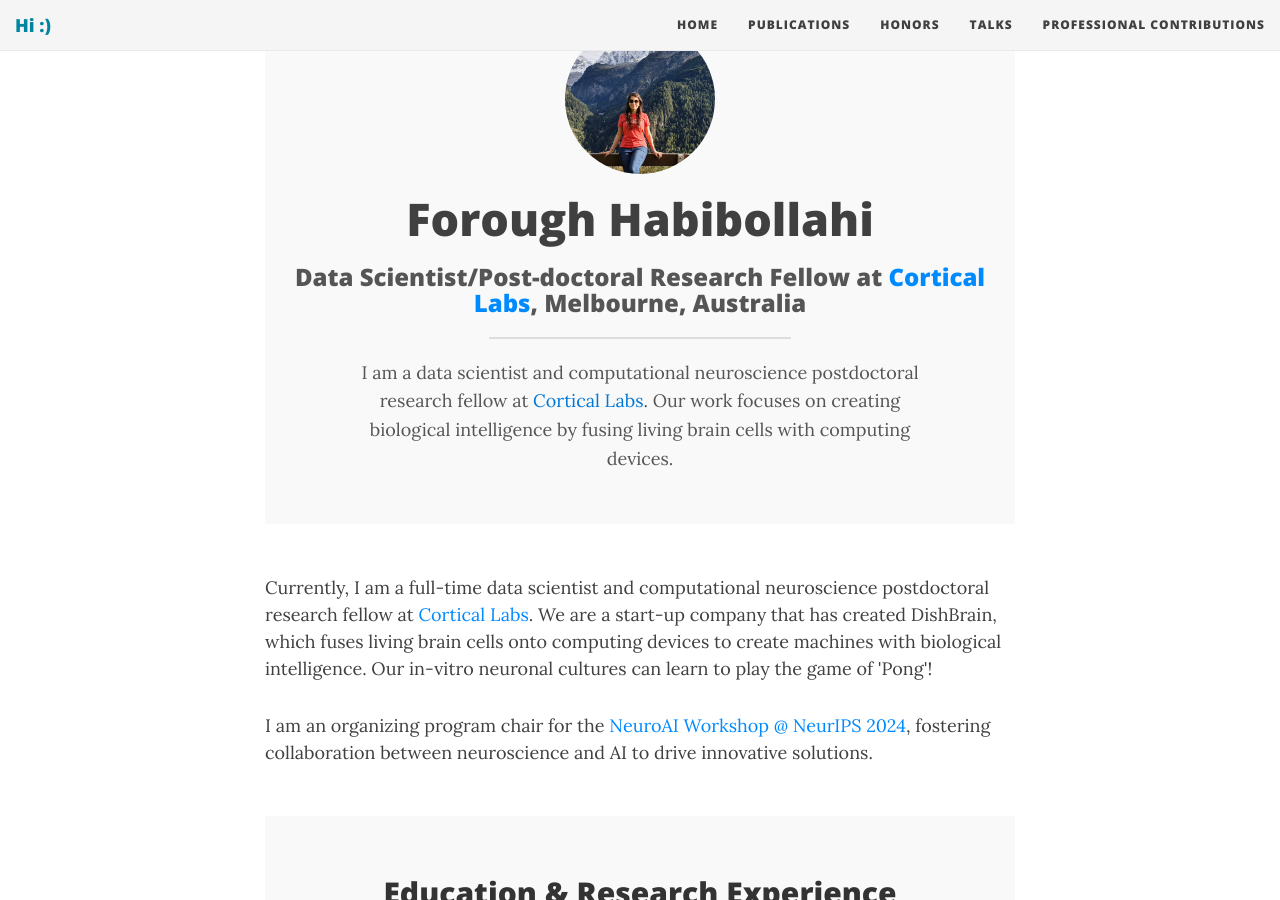
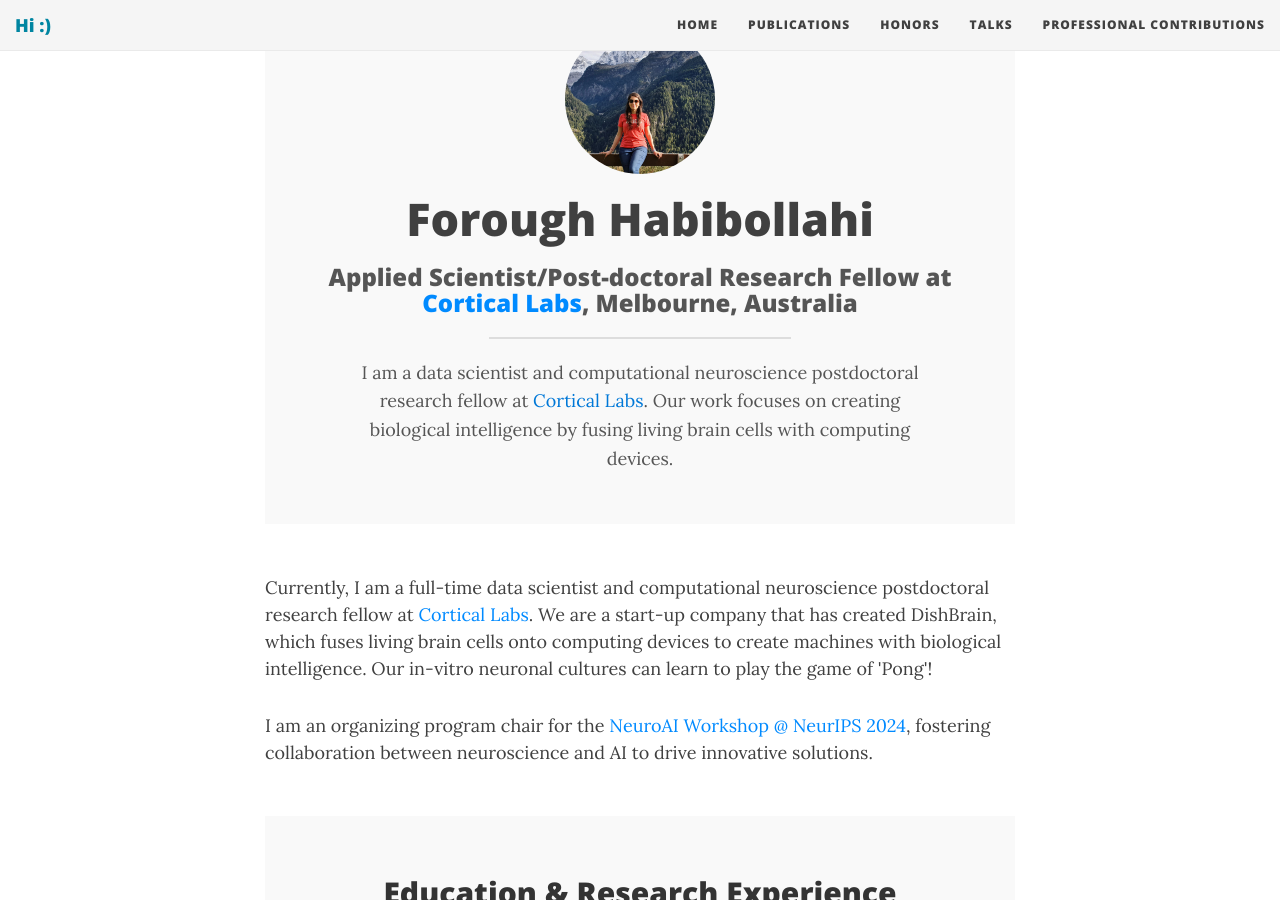
Before and after one commit to ForoughHa/ForoughHa.github.io, a Jekyll site: the page built from index.html, in a window 1280 px wide and 900 px high, scrolled down 313 px. Built offline with Jekyll 4.4.1, drawn with Linux system fonts in a browser that asks for light colours; nearby versions of some CDN libraries; the list of posts is cut into pages by our own code.

Commit message:
Update index.html

```diff
--- a/index.html
+++ b/index.html
@@ -13,7 +13,7 @@
 
   <!-- Name and Title -->
   <h1 style="font-size: 2.5em; margin: 0;">Forough Habibollahi</h1>
-  <h3 style="color: #555;">Data Scientist/Post-doctoral Research Fellow at <a href="https://corticallabs.com/">Cortical Labs</a>, Melbourne, Australia</h3>
+  <h3 style="color: #555;">Applied Scientist/Post-doctoral Research Fellow at <a href="https://corticallabs.com/">Cortical Labs</a>, Melbourne, Australia</h3>
 
   <!-- Optional Divider -->
   <hr style="max-width: 300px; margin: 20px auto; border: 1px solid #ddd;">
```
